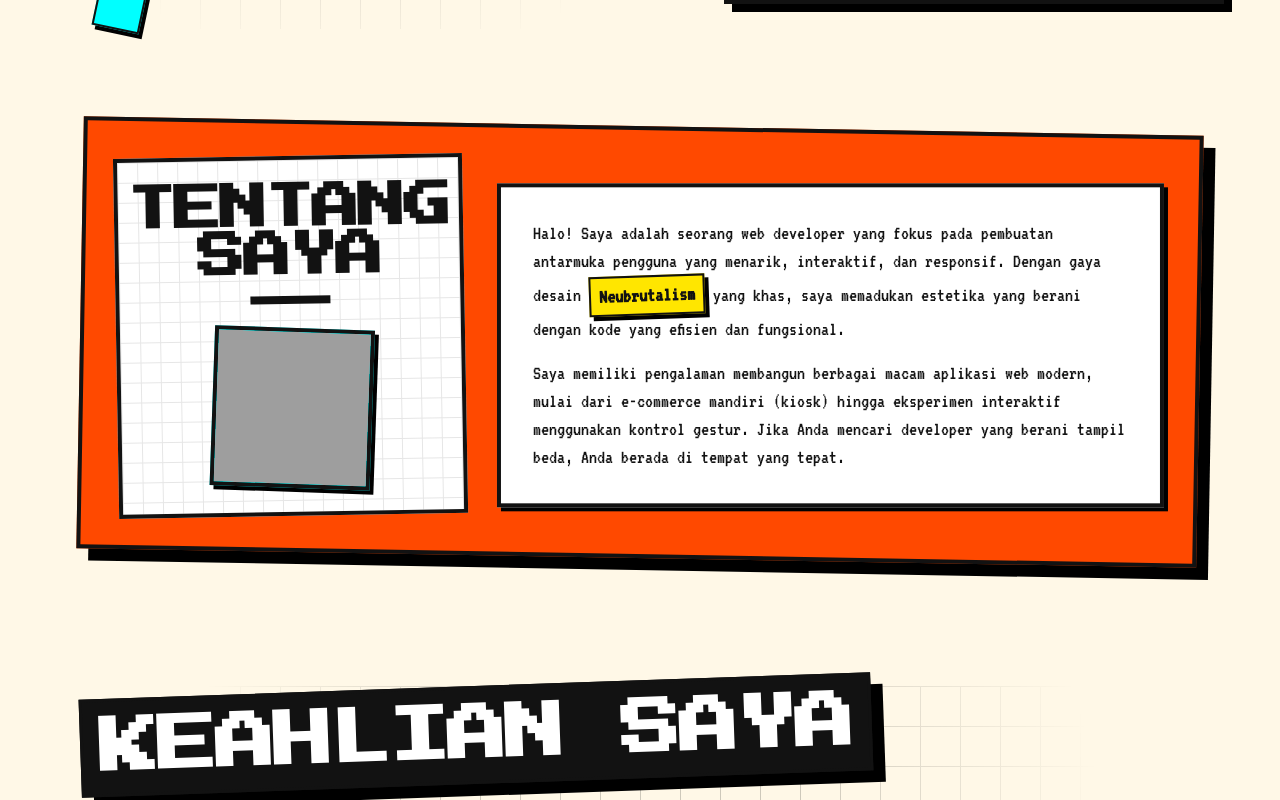
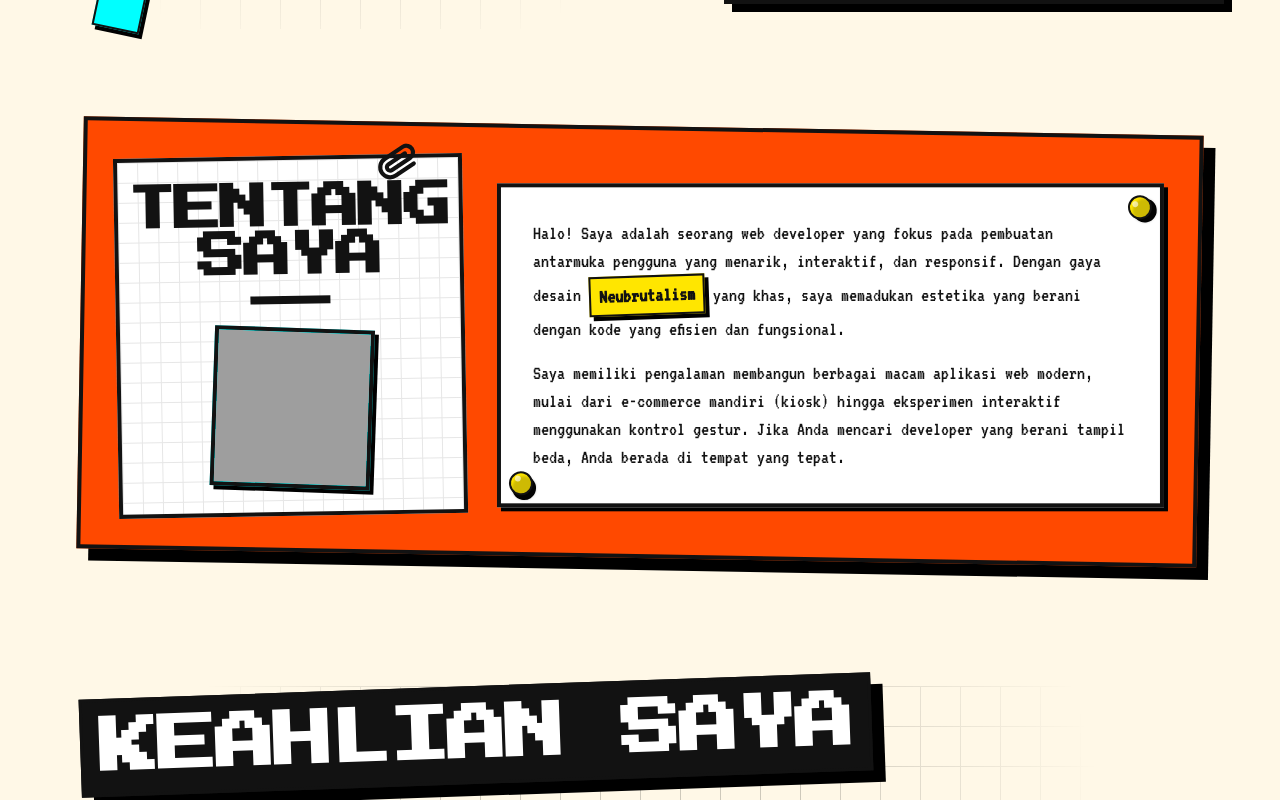
Before and after one commit to f4hmii/fahmi_portofolio, a Next.js app: page / in a window 1280 px wide. Shown: the part 720-1520 px from the top of the page. Built offline with nearby package versions, Linux system fonts and the light colour scheme; grey boxes are pictures that could not be loaded.

Commit message:
Add paperclip icon to Contact message box

```diff
--- a/app/page.tsx
+++ b/app/page.tsx
@@ -118,7 +118,13 @@ export default function Home() {
       <section id="about" className="mb-32 pt-8">
         <div className="flex flex-col md:flex-row gap-8 items-center bg-[#ff4900] p-8 border-4 border-neo-black shadow-neo-hover transform rotate-1">
           <div className="w-full md:w-1/3">
-            <div className="bg-white border-4 border-neo-black p-6 transform -rotate-2 flex flex-col items-center relative overflow-hidden">
+            <div className="bg-white border-4 border-neo-black p-6 transform -rotate-2 flex flex-col items-center relative">
+              {/* Paperclip Icon */}
+              <div className="absolute -top-4 right-10 z-20 transform rotate-12">
+                <svg width="40" height="40" viewBox="0 0 24 24" fill="none" stroke="currentColor" strokeWidth="2.5" strokeLinecap="round" strokeLinejoin="round" className="text-neo-black">
+                  <path d="M21.44 11.05l-9.19 9.19a6 6 0 0 1-8.49-8.49l9.19-9.19a4 4 0 0 1 5.66 5.66l-9.2 9.19a2 2 0 0 1-2.83-2.83l8.49-8.48"></path>
+                </svg>
+              </div>
               {/* Grid Background Effect */}
               <div className="absolute inset-0 -z-0 pointer-events-none opacity-[0.1]"
                    style={{
@@ -138,7 +144,27 @@ export default function Home() {
               </div>
             </div>
           </div>
-          <div className="w-full md:w-2/3 bg-white p-6 md:p-8 border-4 border-neo-black shadow-neo-sm transform -rotate-1">
+          <div className="w-full md:w-2/3 bg-white p-6 md:p-8 border-4 border-neo-black shadow-neo-sm transform -rotate-1 relative overflow-visible">
+            {/* Pushpin Icon (Top-down view to look like it's pinning the paper) */}
+            <div className="absolute top-2 right-2 z-30 transform -rotate-12 hover:scale-110 transition-transform">
+              <div className="relative">
+                {/* Shadow/Needle hole */}
+                <div className="absolute top-1 left-1 w-6 h-6 bg-neo-black rounded-full opacity-20 blur-[1px]"></div>
+                {/* Pin Head */}
+                <div className="w-6 h-6 bg-neo-yellow border-2 border-neo-black rounded-full shadow-neo-sm flex items-center justify-center">
+                  <div className="w-1.5 h-1.5 bg-white rounded-full opacity-60 -translate-x-1 -translate-y-1"></div>
+                </div>
+              </div>
+            </div>
+            {/* Second Pushpin (Bottom Left) */}
+            <div className="absolute bottom-2 left-2 z-30 transform rotate-12 hover:scale-110 transition-transform">
+              <div className="relative">
+                <div className="absolute top-1 left-1 w-6 h-6 bg-neo-black rounded-full opacity-20 blur-[1px]"></div>
+                <div className="w-6 h-6 bg-neo-yellow border-2 border-neo-black rounded-full shadow-neo-sm flex items-center justify-center">
+                  <div className="w-1.5 h-1.5 bg-white rounded-full opacity-60 -translate-x-1 -translate-y-1"></div>
+                </div>
+              </div>
+            </div>
             <p className="text-lg md:text-xl font-medium leading-relaxed">
               Halo! Saya adalah seorang web developer yang fokus pada pembuatan antarmuka pengguna yang menarik, interaktif, dan responsif. Dengan gaya desain <span className="font-bold bg-neo-yellow px-2 py-1 border-2 border-neo-black shadow-neo-sm inline-block transform -rotate-2">Neubrutalism</span> yang khas, saya memadukan estetika yang berani dengan kode yang efisien dan fungsional.
             </p>
@@ -208,11 +234,33 @@ export default function Home() {
       </section>
 
       {/* CONTACT SECTION */}
-      <section id="contact" className="bg-neo-cyan border-3 border-neo-black shadow-neo-hover p-8 md:p-16 text-center transform -rotate-1">
+      <section id="contact" className="bg-neo-cyan border-3 border-neo-black shadow-neo-hover p-8 md:p-16 text-center transform -rotate-1 relative overflow-visible">
+        {/* Decorative Pushpins in 4 corners */}
+        {[
+          "top-2 left-2",
+          "top-2 right-2",
+          "bottom-2 left-2",
+          "bottom-2 right-2"
+        ].map((pos, i) => (
+          <div key={i} className={`absolute ${pos} z-30 transform ${i % 2 === 0 ? '-rotate-12' : 'rotate-12'} hover:scale-110 transition-transform`}>
+            <div className="relative">
+              <div className="absolute top-1 left-1 w-6 h-6 bg-neo-black rounded-full opacity-20 blur-[1px]"></div>
+              <div className="w-6 h-6 bg-neo-yellow border-2 border-neo-black rounded-full shadow-neo-sm flex items-center justify-center">
+                <div className="w-1.5 h-1.5 bg-white rounded-full opacity-60 -translate-x-1 -translate-y-1"></div>
+              </div>
+            </div>
+          </div>
+        ))}
         <h2 className="text-5xl md:text-7xl font-black uppercase mb-6">Mari Bekerja Sama!</h2>
-        <p className="text-2xl font-bold mb-10 max-w-3xl mx-auto bg-white p-4 border-3 border-neo-black inline-block transform rotate-1">
+        <div className="text-2xl font-bold mb-10 max-w-3xl mx-auto bg-white p-6 border-3 border-neo-black inline-block transform rotate-1 relative">
+          {/* Paperclip Icon */}
+          <div className="absolute -top-4 -left-2 z-20 transform -rotate-12">
+            <svg width="40" height="40" viewBox="0 0 24 24" fill="none" stroke="currentColor" strokeWidth="2.5" strokeLinecap="round" strokeLinejoin="round" className="text-neo-black">
+              <path d="M21.44 11.05l-9.19 9.19a6 6 0 0 1-8.49-8.49l9.19-9.19a4 4 0 0 1 5.66 5.66l-9.2 9.19a2 2 0 0 1-2.83-2.83l8.49-8.48"></path>
+            </svg>
+          </div>
           Apakah Anda memiliki ide menarik atau sedang mencari pengembang untuk tim Anda? Jangan ragu untuk menyapa.
-        </p>
+        </div>
         <br />
         <a href="mailto:hello@example.com" className="neo-btn bg-neo-yellow text-2xl px-12 py-6 transform transition hover:scale-105 inline-block">
           Kirim Email
@@ -221,7 +269,7 @@ export default function Home() {
 
       {/* FOOTER */}
       <footer className="mt-20 border-t-3 border-neo-black pt-8 text-center font-bold text-lg">
-        <p>© {new Date().getFullYear()} Fahmi. Dibangun dengan <span className="text-neo-pink">❤</span> & Neubrutalism.</p>
+        <p>© {new Date().getFullYear()} Zulfahmi. All Rights Reserved.</p>
       </footer>
     </main>
   );
```
